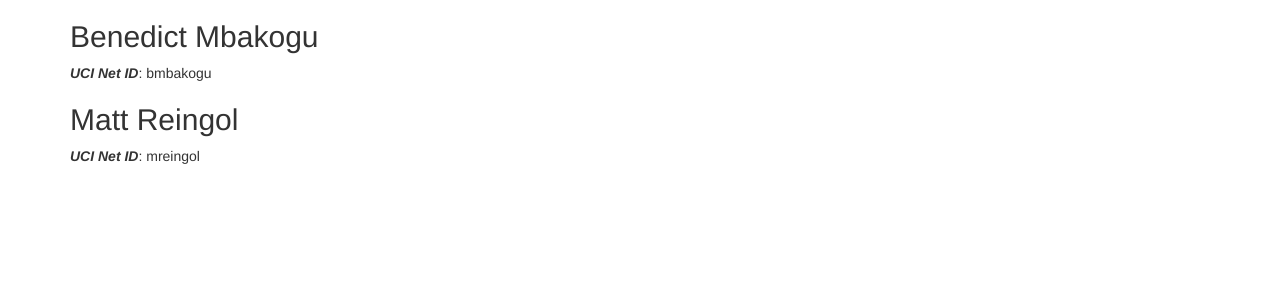
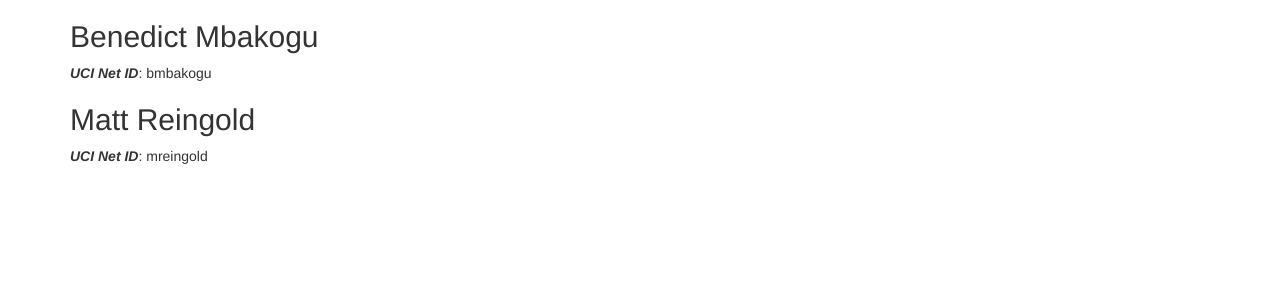
Before and after one commit to jeffomidvaran/TheBlockouts, a Jekyll site: the page built from docs/team.md, in a window 1280 px wide. Shown: the part 296-594 px from the top of the page. Built offline with Jekyll 4.4.1, drawn with Linux system fonts in a browser that asks for light colours.

Commit message:
fixed Matt's name

```diff
--- a/docs/team.md
+++ b/docs/team.md
@@ -12,5 +12,5 @@
 ## Benedict Mbakogu
 ***UCI Net ID***: bmbakogu
 
-## Matt Reingol
-***UCI Net ID***: mreingol
+## Matt Reingold
+***UCI Net ID***: mreingold
```
